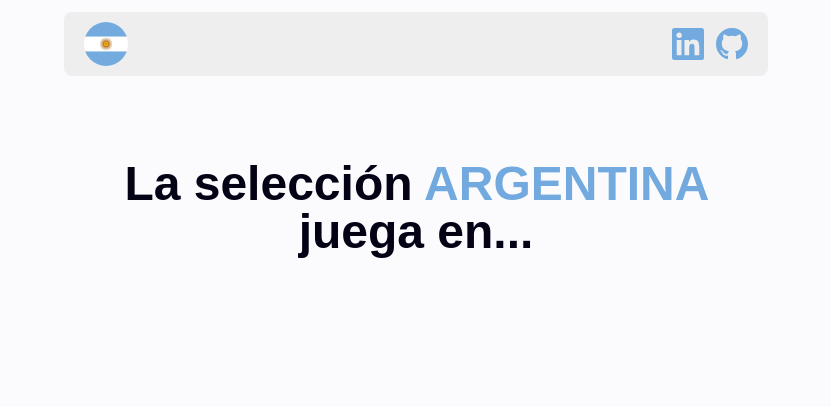
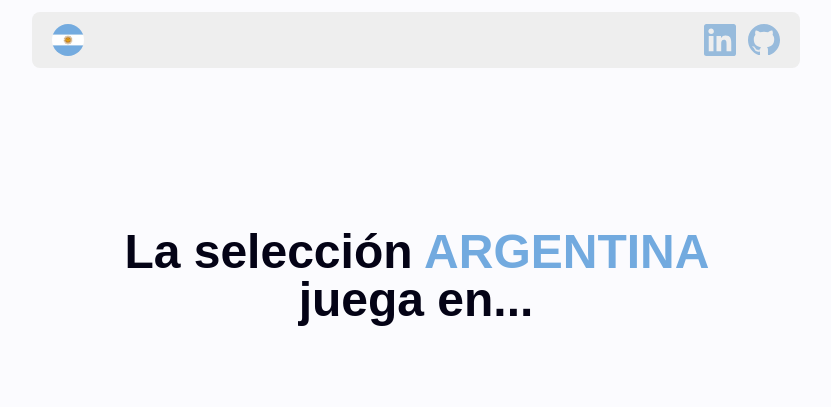
Before and after one commit to Joaquinvesapa/cuando-juega-argentina, an Astro site: page / in a window 1280 px wide. Shown: the whole page, without its empty margins (224-1055 px from the left). Built offline with nearby package versions, Linux system fonts and the light colour scheme; Astro itself is replaced by a stand-in of ours.

Commit message:
Header style

```diff
--- a/src/components/Header.astro
+++ b/src/components/Header.astro
@@ -9,36 +9,32 @@ interface SocialInfo {
 ---
 
 <header
-  class="fixed t-0 mt-3 w-full top-0 z-10 flex items-center mx-auto px-72"
->
-  <nav
-    class="h-16 rounded-lg flex w-full justify-between items-center px-5 bg-cardslight dark:bg-cardsdark"
+  class="h-auto rounded-lg py-3 px-5 flex w-full justify-between items-center mt-3 bg-cardslight dark:bg-cardsdark"
 >
   <div>
     <a href="/">
       <img
-          class="w-11 rounded-full aspect-square object-cover hover:scale-105 transition-all"
+        class="w-7 md:w-8 rounded-full aspect-square object-cover hover:scale-105 transition-all"
         src="/argentina.webp"
         alt=""
       />
     </a>
   </div>
 
-    <div class="flex gap-3 text-primarylight dark:text-primarydark">
+  <div class="flex gap-3 text-accentlight/40 dark:text-primarydark/40">
     <a
       href="https://www.linkedin.com/in/joaquin-vesapa/"
       target="_blank"
       rel="noopener"
     >
       <Linkedin
-          class:list={"w-8 h-auto hover:text-accentlight hover:scale-105 transition-all"}
+        class:list={"w-7 md:w-8 h-auto hover:text-accentlight dark:hover:text-accentdark hover:scale-105 transition-all"}
       />
     </a>
     <a href="https://github.com/joaquinvesapa" target="_blank" rel="noopener">
       <Github
-          class:list={"w-8 h-auto hover:text-accentlight hover:scale-105 transition-all"}
+        class:list={"w-7 md:w-8 h-auto hover:text-accentlight hover:scale-105 transition-all"}
       />
     </a>
   </div>
-  </nav>
 </header>
```
Lines whose indentation alone changed are shown as unchanged.
